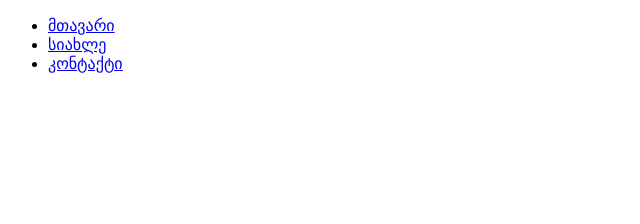
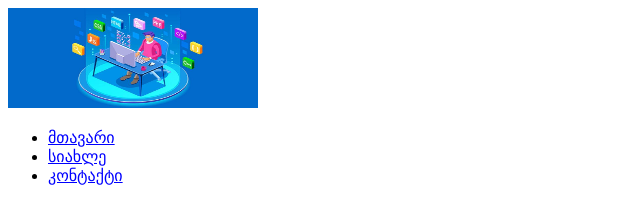
Before and after one commit to southpaw888/lesson-4, a plain HTML site: page index.html in a window 1280 px wide. Shown: the whole page, without its empty margins (0-640 px from the left). Drawn offline with Linux system fonts and the light colour scheme.

Commit message:
added main pic and style

```diff
--- a/index.html
+++ b/index.html
@@ -4,9 +4,15 @@
 	<meta charset="utf-8">
 	<meta name="viewport" content="width=device-width, initial-scale=1">
 	<title> lesson 4</title>
+	<link rel="stylesheet" type="text/css" href="style.css">
 </head>
 <body>
 	<header>
+		<div>
+			<a href="index.html">
+			    <img src="images/programming.jpg" class="main" alt="programming" >
+			</a>
+		</div>
 	    <nav>
 		    <ul>
 			    <li>
@@ -14,10 +20,10 @@
 			    </li>
 
 			    <li>
-				    <a href="index.html"> სიახლე</a>
+				    <a href="news.html"> სიახლე</a>
 			    </li>
 			    <li>
-				    <a href="index.html"> კონტაქტი</a>
+				    <a href="contacts.html"> კონტაქტი</a>
 			    </li>
 		    </ul>
 		</nav>
--- a/style.css
+++ b/style.css
@@ -1,4 +1,7 @@
-a { color:blue;
-
-
+a {
+	color:blue;
 }
+.main{
+	width: 250px;
+	height: 100px;
+}
```
Also changed, not shown: images/programming.jpg (added).
